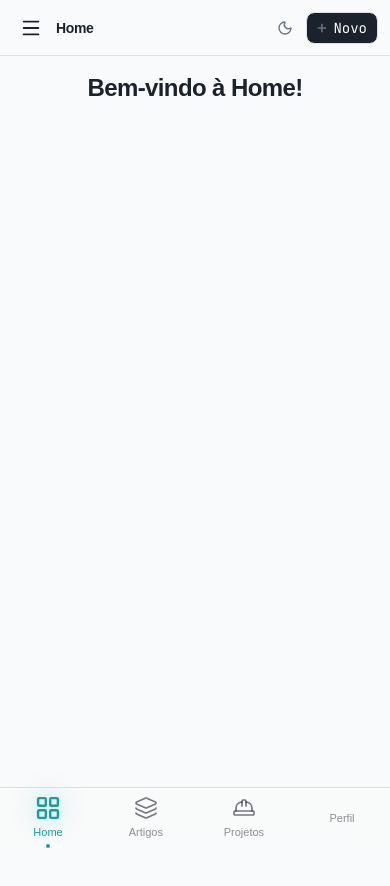
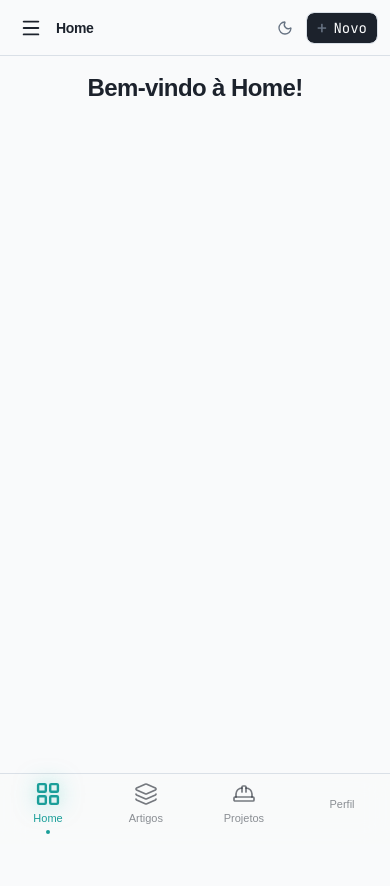
Before and after one commit to delcioleonardorofino/MthWeb_fork, a Next.js app: page /home in a window 390 px wide. Shown: the top 886 px of the page. Built offline with nearby package versions, Linux system fonts and the light colour scheme; no server answers; a web font is replaced by a local one.

Commit message:
Adjust padding in MobileNavMenu component

```diff
--- a/components/MobileNavMenu.tsx
+++ b/components/MobileNavMenu.tsx
@@ -60,7 +60,7 @@ export default function MobileNavMenu() {
       className={`
         fixed bottom-0 left-0 z-50
         border-t border-border
-        pt-1 px-4 mb-pb-safe
+        pt-1 px-4 pb-3.5
         flex justify-between items-center
         w-full gap-3
         md:hidden
```
